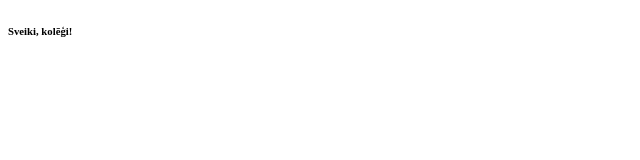
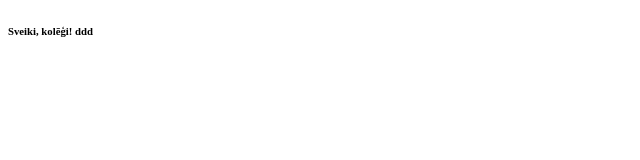
Before and after one commit to tidemanee/N2_Tidemane, a plain HTML site: page index.html in a window 1280 px wide. Shown: the full height of the page, 0-640 px from the left. Drawn offline with Linux system fonts and the light colour scheme.

Commit message:
Update index.html

```diff
--- a/index.html
+++ b/index.html
@@ -7,6 +7,6 @@
     <title>RVT</title>
 </head>
 <body>
-    <h6>Sveiki, kolēģi!</h6>
+    <h6>Sveiki, kolēģi! ddd</h6>
 </body>
 </html>
```
